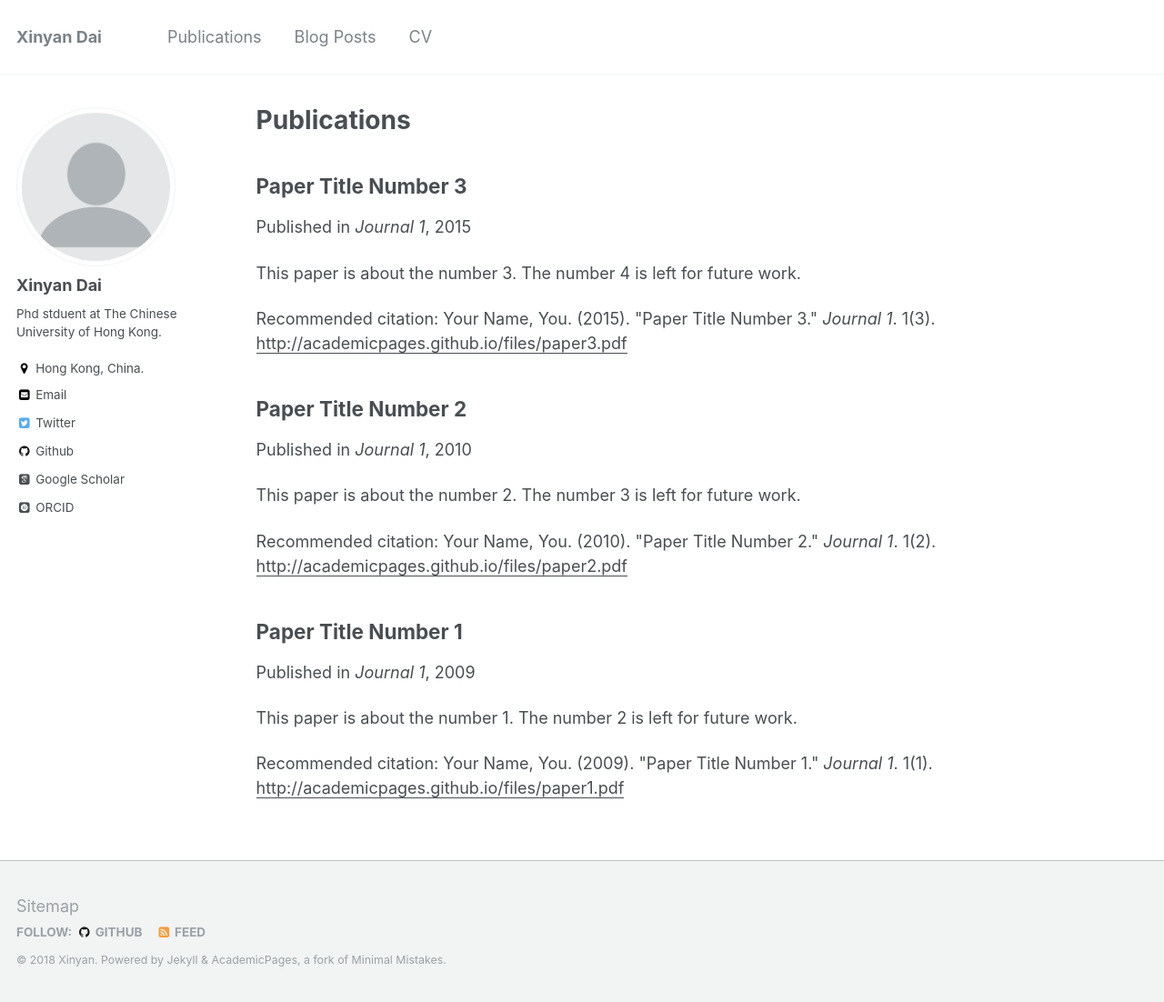
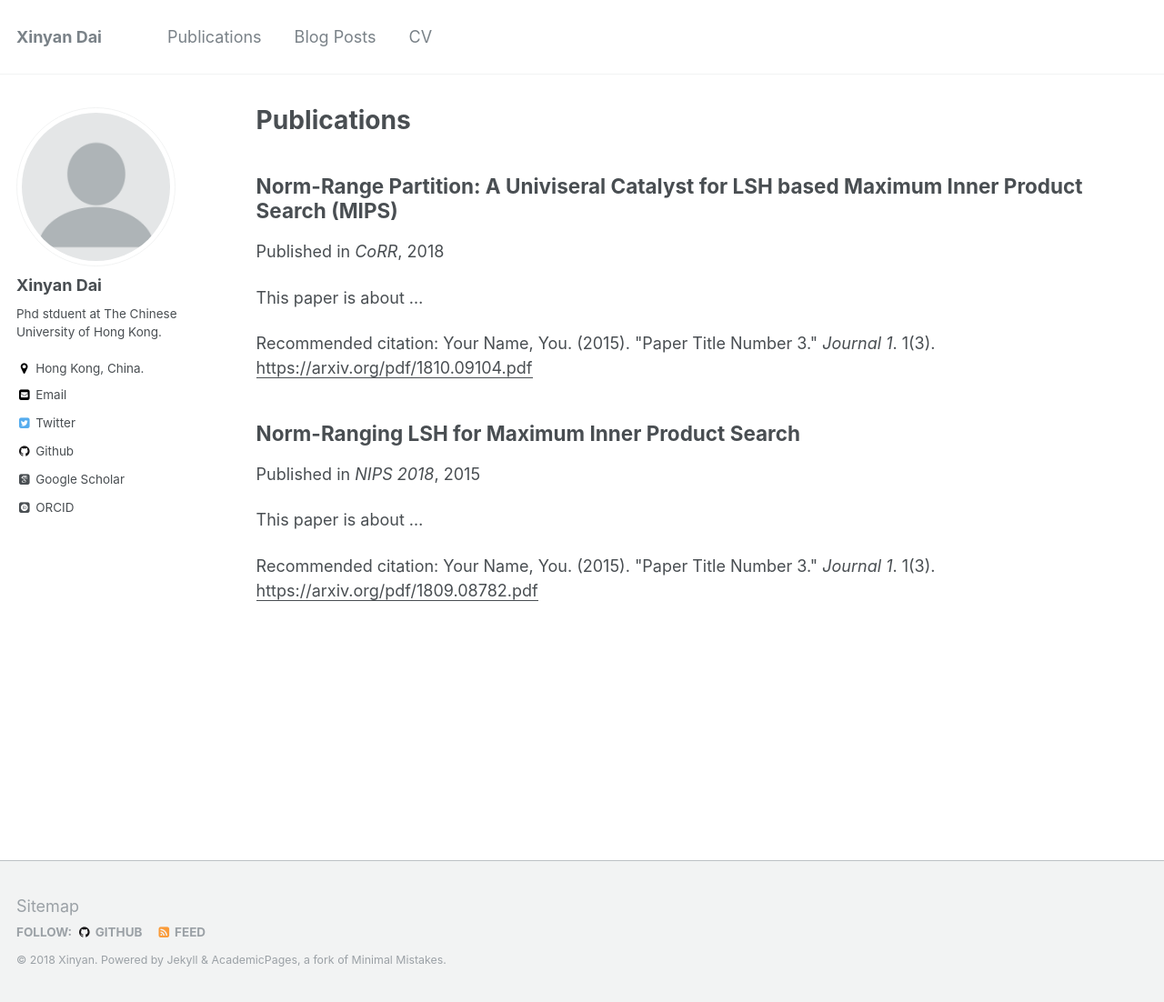
Before and after one commit to xinyandai/xinyandai.github.io, a Jekyll site: the page built from _pages/publications.md, in a window 1280 px wide and 1102 px high. Shown: the whole window at 91% size. Built offline with Jekyll 4.4.1, drawn with Linux system fonts in a browser that asks for light colours; some web fonts are replaced.

Commit message:
publications.

```diff
--- a/_publications/2009-10-01-paper-title-number-1.md
+++ /dev/null
@@ -1,15 +0,0 @@
----
-title: "Paper Title Number 1"
-collection: publications
-permalink: /publication/2009-10-01-paper-title-number-1
-excerpt: 'This paper is about the number 1. The number 2 is left for future work.'
-date: 2009-10-01
-venue: 'Journal 1'
-paperurl: 'http://academicpages.github.io/files/paper1.pdf'
-citation: 'Your Name, You. (2009). &quot;Paper Title Number 1.&quot; <i>Journal 1</i>. 1(1).'
----
-This paper is about the number 1. The number 2 is left for future work.
-
-[Download paper here](http://academicpages.github.io/files/paper1.pdf)
-
-Recommended citation: Your Name, You. (2009). "Paper Title Number 1." <i>Journal 1</i>. 1(1).
--- a/_publications/2010-10-01-paper-title-number-2.md
+++ /dev/null
@@ -1,15 +0,0 @@
----
-title: "Paper Title Number 2"
-collection: publications
-permalink: /publication/2010-10-01-paper-title-number-2
-excerpt: 'This paper is about the number 2. The number 3 is left for future work.'
-date: 2010-10-01
-venue: 'Journal 1'
-paperurl: 'http://academicpages.github.io/files/paper2.pdf'
-citation: 'Your Name, You. (2010). &quot;Paper Title Number 2.&quot; <i>Journal 1</i>. 1(2).'
----
-This paper is about the number 2. The number 3 is left for future work.
-
-[Download paper here](http://academicpages.github.io/files/paper2.pdf)
-
-Recommended citation: Your Name, You. (2010). "Paper Title Number 2." <i>Journal 1</i>. 1(2).
--- a/_publications/2015-10-01-paper-title-number-3.md
+++ /dev/null
@@ -1,15 +0,0 @@
----
-title: "Paper Title Number 3"
-collection: publications
-permalink: /publication/2015-10-01-paper-title-number-3
-excerpt: 'This paper is about the number 3. The number 4 is left for future work.'
-date: 2015-10-01
-venue: 'Journal 1'
-paperurl: 'http://academicpages.github.io/files/paper3.pdf'
-citation: 'Your Name, You. (2015). &quot;Paper Title Number 3.&quot; <i>Journal 1</i>. 1(3).'
----
-This paper is about the number 3. The number 4 is left for future work.
-
-[Download paper here](http://academicpages.github.io/files/paper3.pdf)
-
-Recommended citation: Your Name, You. (2015). "Paper Title Number 3." <i>Journal 1</i>. 1(3).
--- /dev/null
+++ b/_publications/2018-11-08-paper-norm-range-lsh-number-1.md
@@ -0,0 +1,15 @@
+---
+title: "Norm-Ranging LSH for Maximum Inner Product Search"
+collection: publications
+permalink: /publication/2018-11-08-paper-norm-range-lsh-number-1
+excerpt: 'This paper is about ...'
+date: 2015-10-01
+venue: 'NIPS 2018'
+paperurl: 'https://arxiv.org/pdf/1809.08782.pdf'
+citation: 'Your Name, You. (2015). &quot;Paper Title Number 3.&quot; <i>Journal 1</i>. 1(3).'
+---
+This paper is about the number 3. The number 4 is left for future work.
+
+[Download paper here](http://academicpages.github.io/files/paper3.pdf)
+
+Recommended citation: Your Name, You. (2015). "Paper Title Number 3." <i>Journal 1</i>. 1(3).
--- /dev/null
+++ b/_publications/2018-11-08-paper-norm-range-partition-number-2.md
@@ -0,0 +1,15 @@
+---
+title: "Norm-Range Partition: A Univiseral Catalyst for LSH based Maximum Inner Product Search (MIPS)"
+collection: publications
+permalink: /publication/2018-11-08-paper-norm-range-partition-number-2
+excerpt: 'This paper is about ...'
+date: 2018-11-8
+venue: 'CoRR'
+paperurl: 'https://arxiv.org/pdf/1810.09104.pdf'
+citation: 'Your Name, You. (2015). &quot;Paper Title Number 3.&quot; <i>Journal 1</i>. 1(3).'
+---
+This paper is about the number 3. The number 4 is left for future work.
+
+[Download paper here](http://academicpages.github.io/files/paper3.pdf)
+
+Recommended citation: Your Name, You. (2015). "Paper Title Number 3." <i>Journal 1</i>. 1(3).
```
Also changed, not shown: _pages/about.md (+1 -5 lines).
